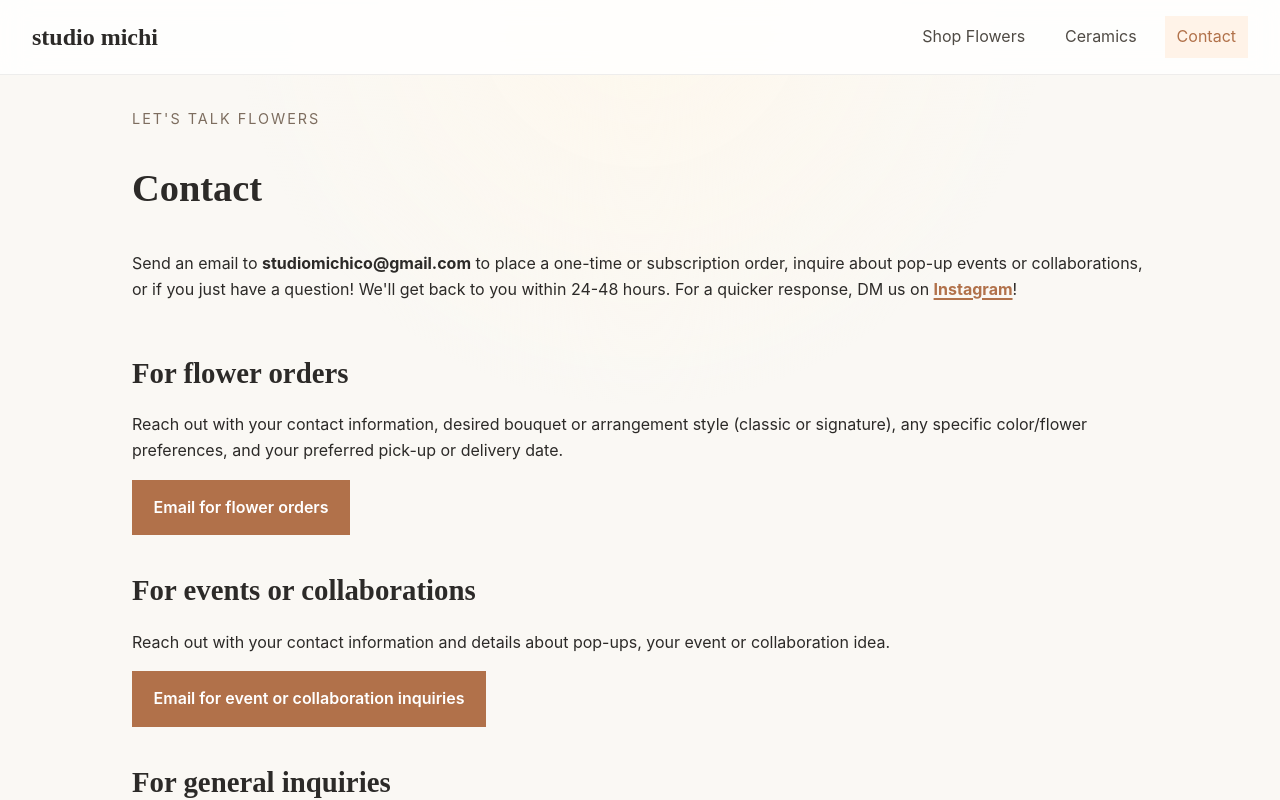
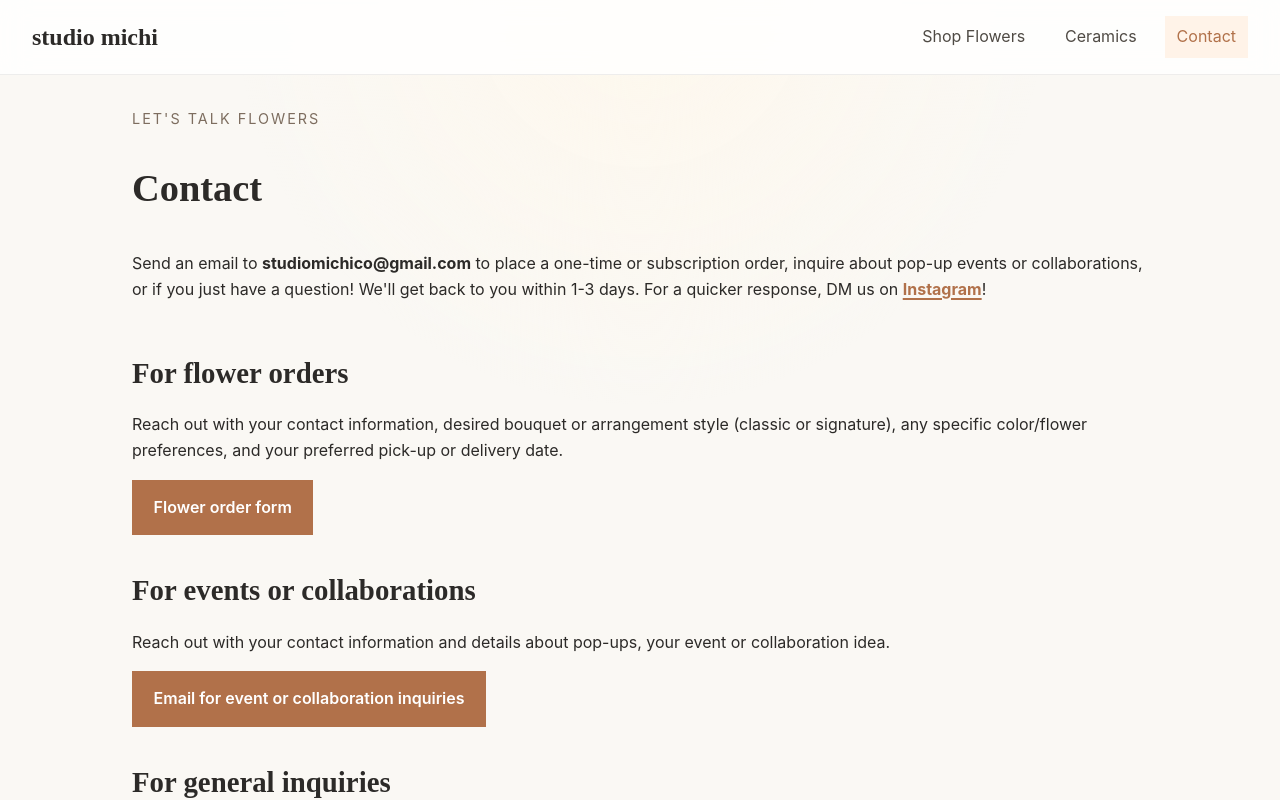
Before and after one commit to studiomichi/studiomichi.github.io, a React (Vite) app: page /contact in a window 1280 px wide. Shown: the top 800 px of the page. Built offline with nearby package versions, Linux system fonts and the light colour scheme.

Commit message:
Replace mailto with form link

```diff
--- a/src/pages/Contact.jsx
+++ b/src/pages/Contact.jsx
@@ -6,13 +6,13 @@ export default function Contact() {
       <div className="section-header">
         <p className="eyebrow">Let's talk flowers</p>
         <h1>Contact</h1>
-        <p>Send an email to <b>{studioEmailAddress}</b> to place a one-time or subscription order, inquire about pop-up events or collaborations, or if you just have a question! We'll get back to you within 24-48 hours. For a quicker response, DM us on <b><a href="https://www.instagram.com/studiomichico/" target="_blank" rel="noopener noreferrer">Instagram</a></b>!</p>
+        <p>Send an email to <b>{studioEmailAddress}</b> to place a one-time or subscription order, inquire about pop-up events or collaborations, or if you just have a question! We'll get back to you within 1-3 days. For a quicker response, DM us on <b><a href="https://www.instagram.com/studiomichico/" target="_blank" rel="noopener noreferrer">Instagram</a></b>!</p>
       </div>
 
       <div>
         <h2>For flower orders</h2>
         <p>Reach out with your contact information, desired bouquet or arrangement style (classic or signature), any specific color/flower preferences, and your preferred pick-up or delivery date.</p>
-        <a className="button contact-button" href={flowerOrderHref} aria-label="Email Studio Michi for flower orders">
+        <a className="button contact-button" href={flowerOrderHref} target="_blank" rel="noopener noreferrer" aria-label="Open the flower order form in a new tab">
           {flowerOrderInquiry.label}
         </a>
       </div>
--- a/src/pages/Faq.jsx
+++ b/src/pages/Faq.jsx
@@ -3,6 +3,10 @@ export default function Faq() {
     {
       question: 'How far in advance should I place an order?',
       answer: 'We recommend placing orders at least 5 days in advance. If you need specific flowers, please order at least 3 weeks in advance. We\'ll do our best to accommodate flower preferences, but may be restricted to market availability.',
+    },
+    {
+      question: 'What\'s the ordering process?',
+      answer: 'Our inquiry link will take you to our flower order form. Please complete and submit the form and we\'ll get back to you within 1-3 days about your order, discuss any preferences and limitations and send the payment details. Once payment is received, we\'ll confirm your order and schedule your pick-up or delivery date and time.',
     },
     {
       question: 'Where do you deliver?',
--- a/src/pages/Services.jsx
+++ b/src/pages/Services.jsx
@@ -9,7 +9,7 @@ const serviceItems = [
     id: 'bouquets',
     title: 'Bouquets',
     description:
-      `<p>Our hand-tied bouquets feature a mix of fresh seasonal and premium blooms intentionally designed for you. Each bouquet is wrapped in water-resistant paper with a ribbon and comes in our flower bag with an aqua box. While we\'ll try to accomodate any flower preferences, the overall  selection of flowers is designer\'s choice based on your color palette preferences, and seasonal and market availability.</p><br/><ul><li><b>Classic (starting from $130)</b>: Our just-because bouquet full of seasonal blooms to bring a little joy and beauty into everyday moments.</li><li><b>Signature (starting from $180)</b>: Our signature bouquet featuring a beautiful mix of seasonal and premium blooms, thoughtfully designed to make someone feel truly special.</li></ul><br/>${orderDeliveryNote}<br/><a href="${flowerOrderHref}" class="button" aria-label="Email Studio Michi for bouquet order inquiry">${flowerOrderInquiry.buttonLabel}</a>`,
+      `<p>Our hand-tied bouquets feature a mix of fresh seasonal and premium blooms intentionally designed for you. Each bouquet is wrapped in water-resistant paper with a ribbon and comes in our flower bag with an aqua box. While we\'ll try to accomodate any flower preferences, the overall  selection of flowers is designer\'s choice based on your color palette preferences, and seasonal and market availability.</p><br/><ul><li><b>Classic (starting from $130)</b>: Our just-because bouquet full of seasonal blooms to bring a little joy and beauty into everyday moments.</li><li><b>Signature (starting from $180)</b>: Our signature bouquet featuring a beautiful mix of seasonal and premium blooms, thoughtfully designed to make someone feel truly special.</li></ul><br/>${orderDeliveryNote}<br/><a href="${flowerOrderHref}" class="button" target="_blank" rel="noopener noreferrer" aria-label="Open the bouquet order form in a new tab">${flowerOrderInquiry.buttonLabel}</a>`,
     images: [
       {
         src: '/images/orange-summer-bouquet1.png',
@@ -32,7 +32,7 @@ const serviceItems = [
     id: 'arrangements',
     title: 'Arrangements',
     description:
-      `<p>Our floral arrangements are curated for your space and moment. Each arrangement features a mix of fresh seasonal and premium blooms designed in a ceramic or glass vase. While we\'ll try to accomodate any flower preferences, the overall  selection of flowers is designer\'s choice based on your color palette preferences, and seasonal and market availability.</p><br/><ul><li><b>Classic (starting from $150)</b>: Our classic arrangement of fresh blooms designed to brighten your space.</li><li><b>Signature (starting from $200)</b>: Our signature arrangement curated to complement your space with an elevated aesthetic.</li></ul><br/>${orderDeliveryNote}<br/><a href="${flowerOrderHref}" class="button" aria-label="Email Studio Michi for arrangement order inquiry">${flowerOrderInquiry.buttonLabel}</a>`,
+      `<p>Our floral arrangements are curated for your space and moment. Each arrangement features a mix of fresh seasonal and premium blooms designed in a ceramic or glass vase. While we\'ll try to accomodate any flower preferences, the overall  selection of flowers is designer\'s choice based on your color palette preferences, and seasonal and market availability.</p><br/><ul><li><b>Classic (starting from $150)</b>: Our classic arrangement of fresh blooms designed to brighten your space.</li><li><b>Signature (starting from $200)</b>: Our signature arrangement curated to complement your space with an elevated aesthetic.</li></ul><br/>${orderDeliveryNote}<br/><a href="${flowerOrderHref}" class="button" target="_blank" rel="noopener noreferrer" aria-label="Open the arrangement order form in a new tab">${flowerOrderInquiry.buttonLabel}</a>`,
     images: [
       {
         src: '/images/pink-peony-arrangement.jpg',
--- a/src/utils/contactEmail.js
+++ b/src/utils/contactEmail.js
@@ -7,7 +7,7 @@ function formatMailtoBody(lines) {
 // Flower order email content
 export const flowerOrderInquiry = {
   subject: 'Flower Order Inquiry',
-  label: 'Email for flower orders',
+  label: 'Flower order form',
   buttonLabel: 'Inquire',
   body: formatMailtoBody([
     'Please respond with the following to start your flower order:\nFull name:\nPreferred email:\nPhone:\nHow\'d you hear about me?:',
@@ -36,10 +36,12 @@ export const generalInquiry = {
   body: ``,
 };
 
-export const flowerOrderHref = buildMailtoLink({
-  subject: flowerOrderInquiry.subject,
-  body: flowerOrderInquiry.body,
-});
+// export const flowerOrderHref = buildMailtoLink({
+//   subject: flowerOrderInquiry.subject,
+//   body: flowerOrderInquiry.body,
+// });
+
+export const flowerOrderHref = 'https://forms.gle/h1W7MgCtVth4PZSr9';
 
 export const flowerCollabHref = buildMailtoLink({
   subject: flowerCollabInquiry.subject,
```
